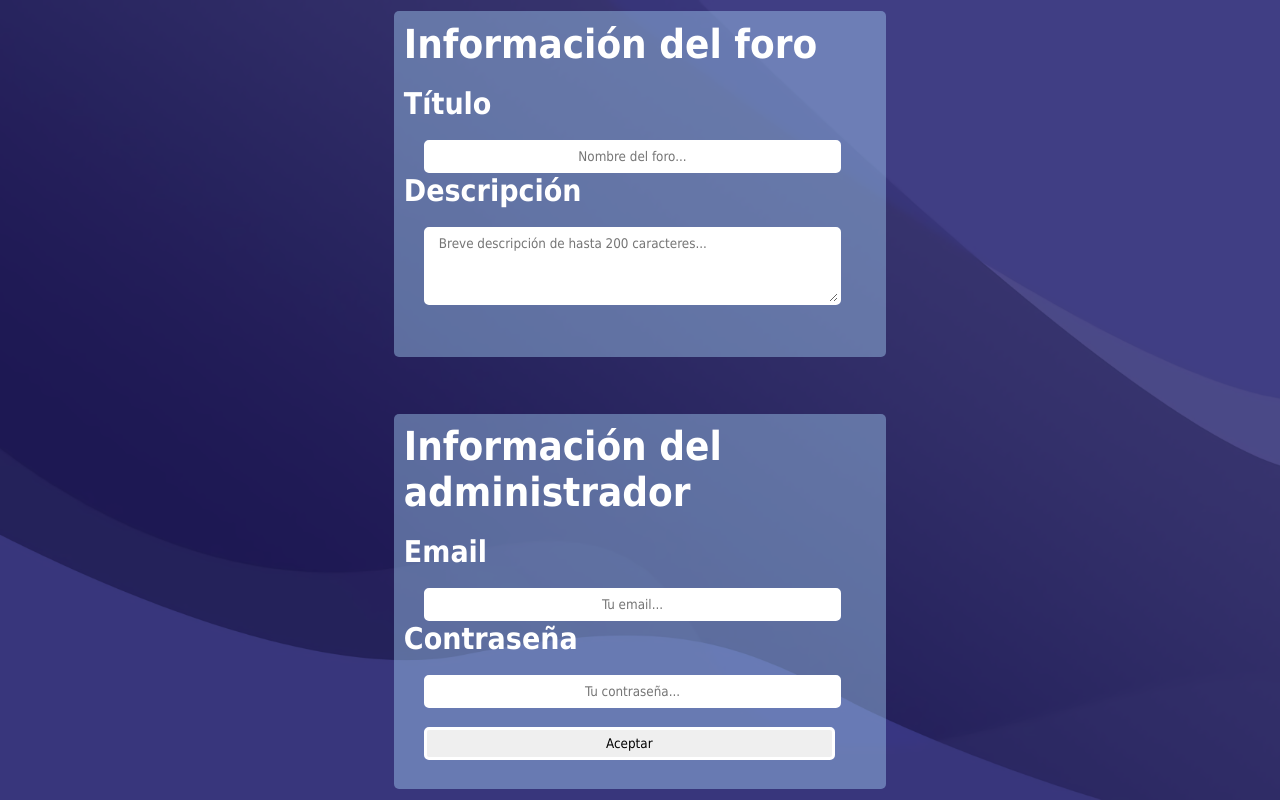
After one commit to valle-code/Boolean, a PHP site: page /crearForo.html in a window 1280 px wide. The commit adds this page. Run offline with PHP 8.4, Linux system fonts and the light colour scheme.

Commit message:
crear foro hecho

```diff
--- /dev/null
+++ b/pantallas/crearForo.html
@@ -0,0 +1,71 @@
+<!DOCTYPE html>
+<html lang="en">
+  <head>
+    <meta charset="UTF-8" />
+    <meta http-equiv="X-UA-Compatible" content="IE=edge" />
+    <meta name="viewport" content="width=device-width, initial-scale=1.0" />
+    <link rel="stylesheet" type="text/css" href="estilos.css" title="style" />
+    <title>Crea tu foro</title>
+  </head>
+  <body>
+    <div class="fondo">
+      <div class="foro">
+        <form action="#" method="post">
+          <div class="grupo" id="grupo1">
+            <h1>Información del foro</h1>
+            <br />
+            <div class="caja" id="caja1">
+              <h2>Título</h2>
+              <br />
+              <input
+                type="text"
+                name="nombre"
+                placeholder="Nombre del foro..."
+                required
+                maxlength="20"
+              />
+              <h2>Descripción</h2>
+              <br />
+              <textarea
+                id="w3review"
+                name="w3review"
+                rows="4"
+                cols="50"
+                placeholder="Breve descripción de hasta 200 caracteres..."
+                maxlength="200"
+              ></textarea
+              ><br /><br /><br />
+            </div>
+          </div>
+          <br /><br /><br />
+          <div class="grupo" id="grupo2">
+            <h1>Información del administrador</h1>
+            <br />
+            <div class="caja" id="caja3">
+              <h2>Email</h2>
+              <br />
+              <input
+                type="text"
+                name="categoria"
+                placeholder="Tu email..."
+                required
+              /><br />
+            </div>
+            <div class="caja" id="caja4">
+              <h2>Contraseña</h2>
+              <br />
+              <input
+                type="text"
+                name="subcategoria"
+                placeholder="Tu contraseña..."
+                required
+                maxlength="20"
+              /><br /><br />
+            </div>
+            <input type="submit" name="aceptar"  id = "aceptar" value="Aceptar" /><br /><br />
+          </div>
+        </form>
+      </div>
+    </div>
+  </body>
+</html>
--- a/pantallas/estilos.css
+++ b/pantallas/estilos.css
@@ -204,11 +204,6 @@ input[type="password"] {
     transition: 0.5s;
 }
 
-#wrapper1{}
-#wrapper2{}
-#wrapper3{}
-#wrapper4{}
-
 .wrapper:hover{
   transform: translateY(-10px);
 }
@@ -251,3 +246,118 @@ body {
   display: flex;
   justify-content: center;
 }
+
+.responsive {
+  background-image: url(./imagenes/website-background-image-size-psd-vector-photo.jpg);
+  display: flex;
+  justify-content: center;
+  align-items: center;
+  width: 100vw;
+  height: 100vh;
+}
+
+/* .imgwrapper {
+  display: flex;
+  justify-content: center;
+  align-items: center;
+  height: 30%;
+  position: relative;
+} */
+
+.perfil{
+  color:rgb(255, 255, 255);
+  width: 30%;
+  height: 60%;
+  border: 5px solid white;
+  border-radius: 20px;
+  background-position: center;
+  background-size: cover;
+  box-sizing: border-box;
+}
+
+.imgPerfil{
+  border-radius: 100%;
+  border: 4px solid white;
+}
+
+.perfil-img{
+  display: flex;
+  justify-content: center;
+  width: 100%;
+  height: 40%;
+  background-position: center;
+  background-size: cover;
+  box-sizing: border-box;
+  position: relative;
+}
+
+.input {
+  width: 88%;
+}
+
+#guardar {
+  width: 88%;
+}
+
+.fondo{
+  background-image: url(./imagenes/website-background-image-size-psd-vector-photo_waifu2x_art_noise3_scale_tta_1.png);
+  background-position: center;
+  background-size: cover;
+  box-sizing: border-box;
+  display: flex;
+  justify-content: center;
+  align-items: center;
+  width: 100vw;
+  height: 100vh;
+}
+
+.foro {
+  color: rgb(255, 255, 255);
+
+  background-position: center;
+  background-size: cover;
+  box-sizing: border-box;
+  display: flex;
+  justify-content: center;
+  align-items: center;
+  width: 40%;
+  height: 80%;
+}
+
+#grupo1 {
+  background-color: rgba(168, 212, 247, 0.432);
+  padding: 2%;
+}
+
+#grupo2 {
+  background-color: rgba(168, 212, 247, 0.432);
+  padding: 2%;
+}
+
+
+h2 {
+  color: rgb(255, 255, 255);
+  font-size: 30px;
+}
+
+h1 {
+  color: rgb(255, 255, 255);
+  font-size: 40px;
+}
+
+textarea {
+  width: 82%;
+  padding: 6px 12px;
+  margin-left: 20px;
+  border-radius: 5px;
+  border: solid white;
+}
+
+.grupo {
+  border-radius: 5px;
+}
+
+#aceptar {
+  width: 87%;
+  margin-right: 0;
+}
```
Also changed, not shown: pantallas/foros.html (deleted, +0 -12 lines), pantallas/perfil.html (+27 -8 lines).
